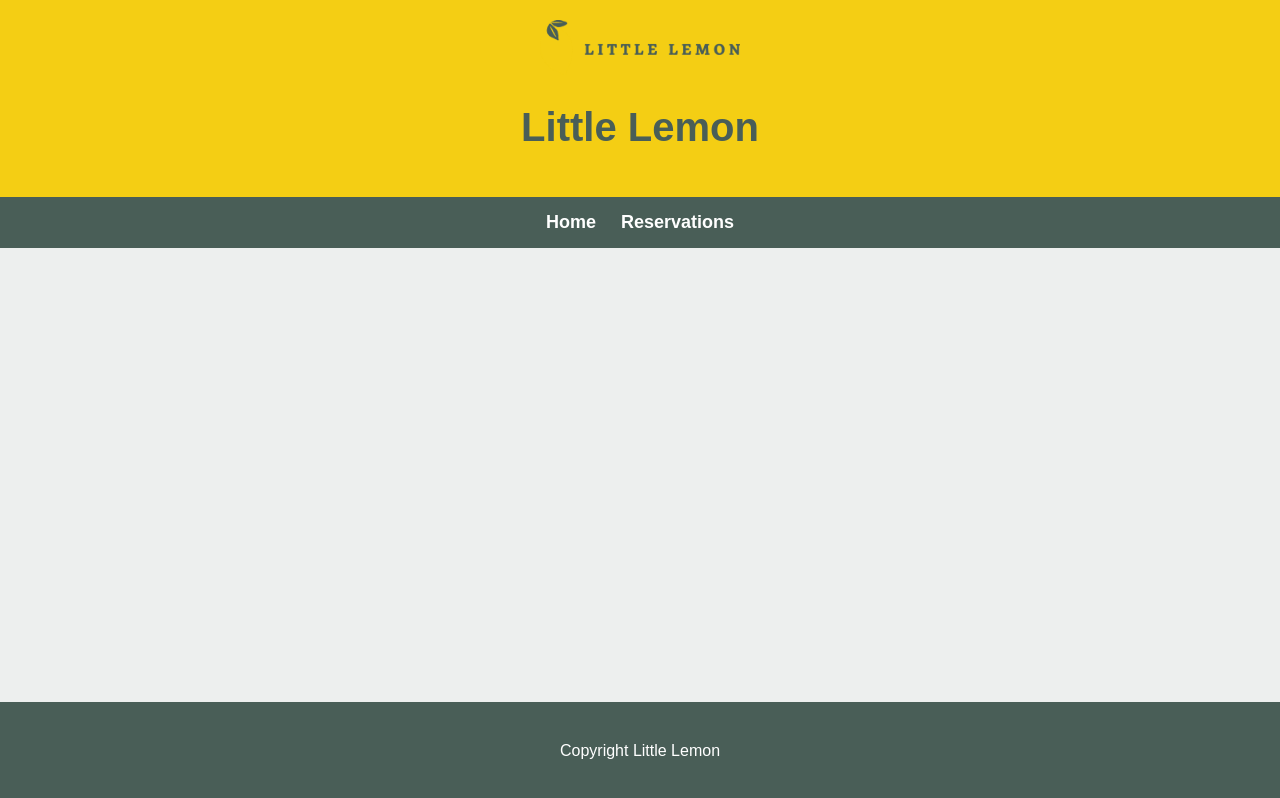
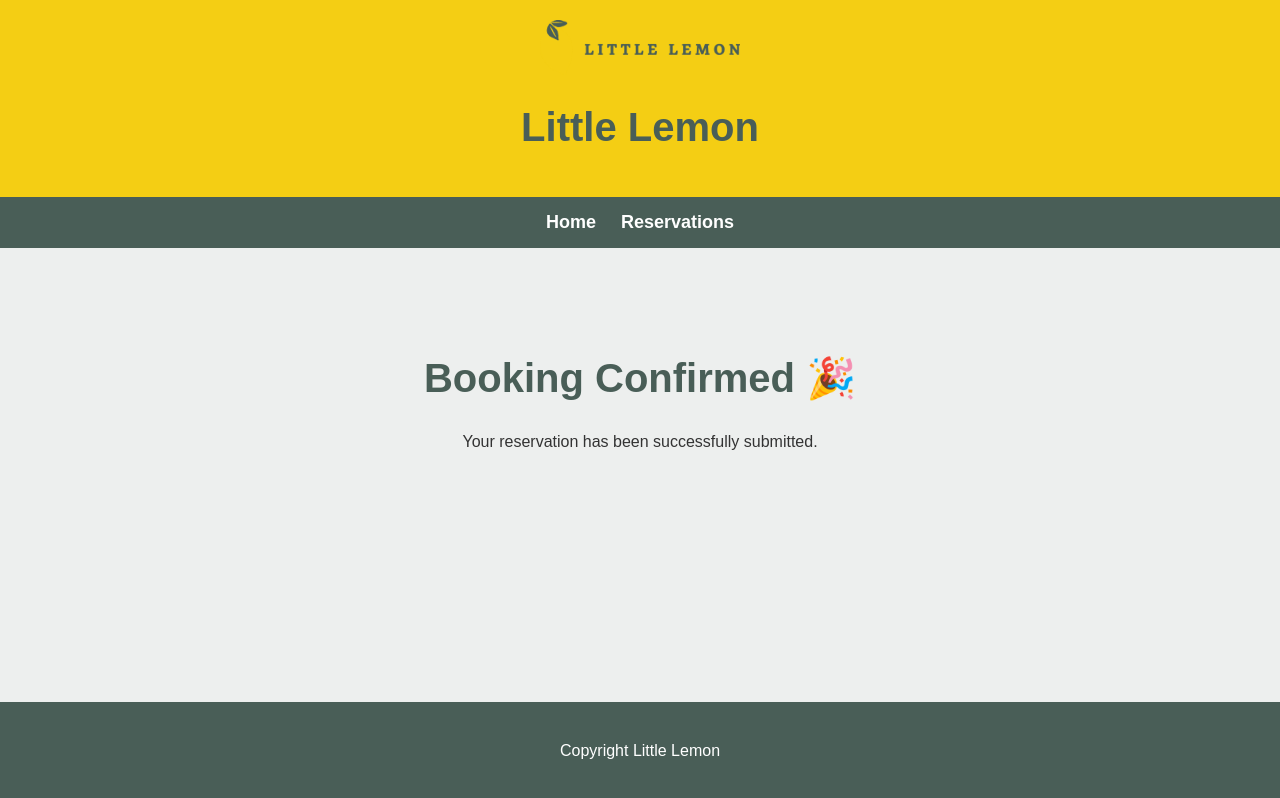
Before and after one commit to mrishikesh07/capstone, a React (Create React App) app: page /confirmed in a window 1280 px wide. Built offline with nearby package versions, Linux system fonts and the light colour scheme.

Commit message:
Cofirmed Booking component

```diff
--- a/src/Components/BookingForm.js
+++ b/src/Components/BookingForm.js
@@ -1,6 +1,6 @@
 import { useState } from "react";
 
-function BookingForm({ availableTimes, dispatch }) {
+function BookingForm({ availableTimes, dispatch, submitForm }) {
 
   const [date, setDate] = useState("");
   const [time, setTime] = useState("");
@@ -17,9 +17,17 @@ function BookingForm({ availableTimes, dispatch }) {
   };
 
   const handleSubmit = (e) => {
-    e.preventDefault();
-    console.log(date, time, guests, occasion);
+  e.preventDefault();
+
+  const formData = {
+    date,
+    time,
+    guests,
+    occasion
   };
+
+  submitForm(formData);
+};
 
   return (
     <form
--- a/src/Main.js
+++ b/src/Main.js
@@ -1,8 +1,11 @@
 import { fetchAPI } from "./api";
+import { useNavigate } from "react-router-dom";
+import { submitAPI } from "./api";
 import React, { useReducer } from "react";
 import { Routes, Route } from "react-router-dom";
 import HomePage from "./Pages/HomePage";
 import BookingPage from "./Pages/BookingPage";
+import ConfirmedBooking from "./Pages/ConfirmedBookings";
 
 /* Initial times function */
 export function initializeTimes() {
@@ -18,6 +21,16 @@ export function updateTimes(state, action) {
   return state;
 }
 function Main() {
+
+  const navigate = useNavigate();
+
+function submitForm(formData) {
+  const success = submitAPI(formData);
+
+  if (success) {
+    navigate("/confirmed");
+  }
+}
 
   const [availableTimes, dispatch] = useReducer(
     updateTimes,
@@ -35,9 +48,11 @@ function Main() {
             <BookingPage
               availableTimes={availableTimes}
               dispatch={dispatch}
+              submitForm={submitForm}
             />
           }
         />
+        <Route path="/confirmed" element={<ConfirmedBooking/>}/>
       </Routes>
     </main>
   );
--- a/src/Pages/BookingPage.js
+++ b/src/Pages/BookingPage.js
@@ -1,6 +1,6 @@
 import BookingForm from "../Components/BookingForm";
 
-function BookingPage({ availableTimes, dispatch }) {
+function BookingPage({ availableTimes, dispatch , submitForm }) {
   return (
     <main>
       <h1>Reserve a Table</h1>
@@ -8,6 +8,7 @@ function BookingPage({ availableTimes, dispatch }) {
       <BookingForm
         availableTimes={availableTimes}
         dispatch={dispatch}
+        submitForm={submitForm}
       />
 
     </main>
--- /dev/null
+++ b/src/Pages/ConfirmedBookings.js
@@ -0,0 +1,11 @@
+
+function ConfirmedBooking() {
+  return (
+    <main>
+      <h1>Booking Confirmed 🎉</h1>
+      <p>Your reservation has been successfully submitted.</p>
+    </main>
+  );
+}
+
+export default ConfirmedBooking;
```
